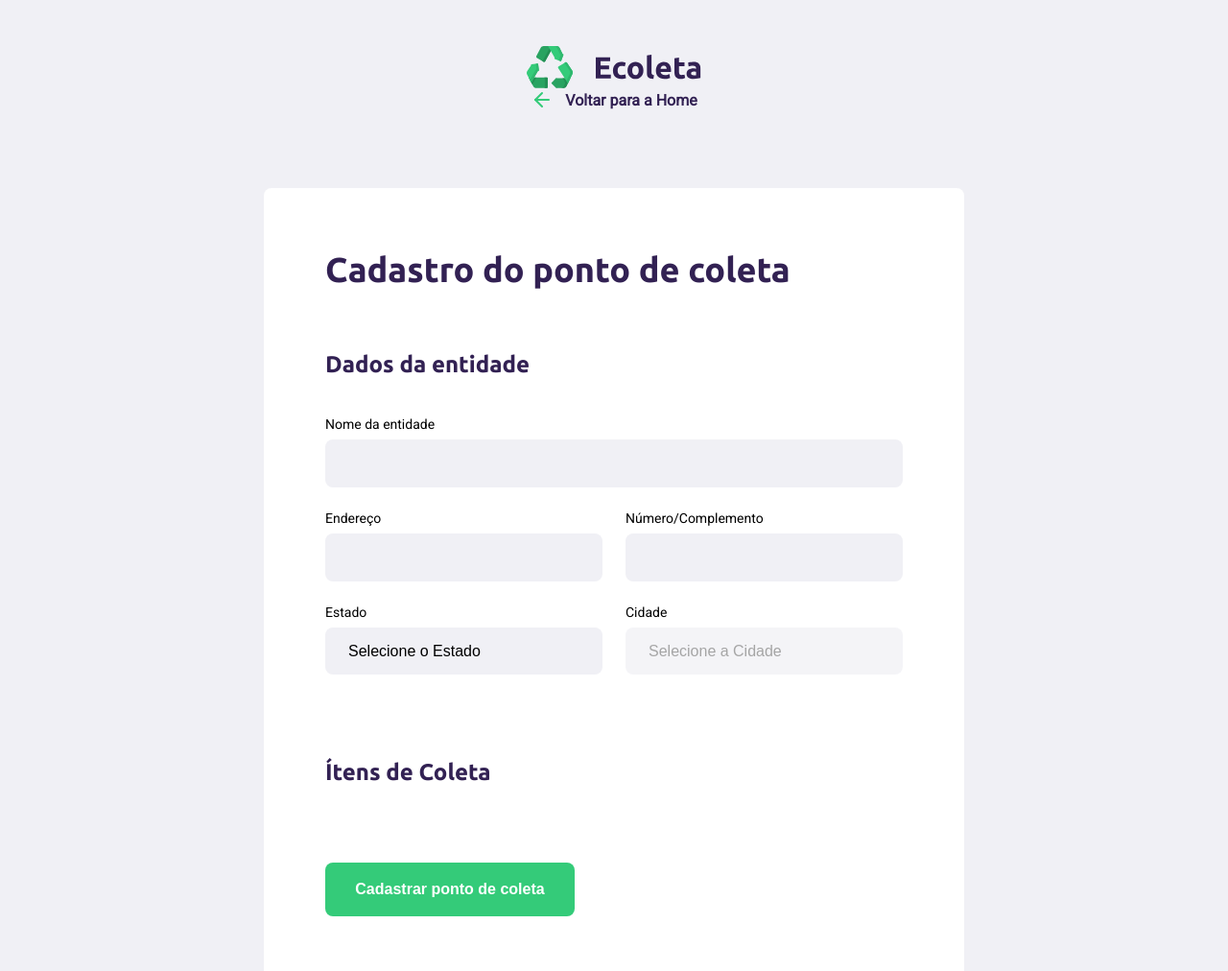
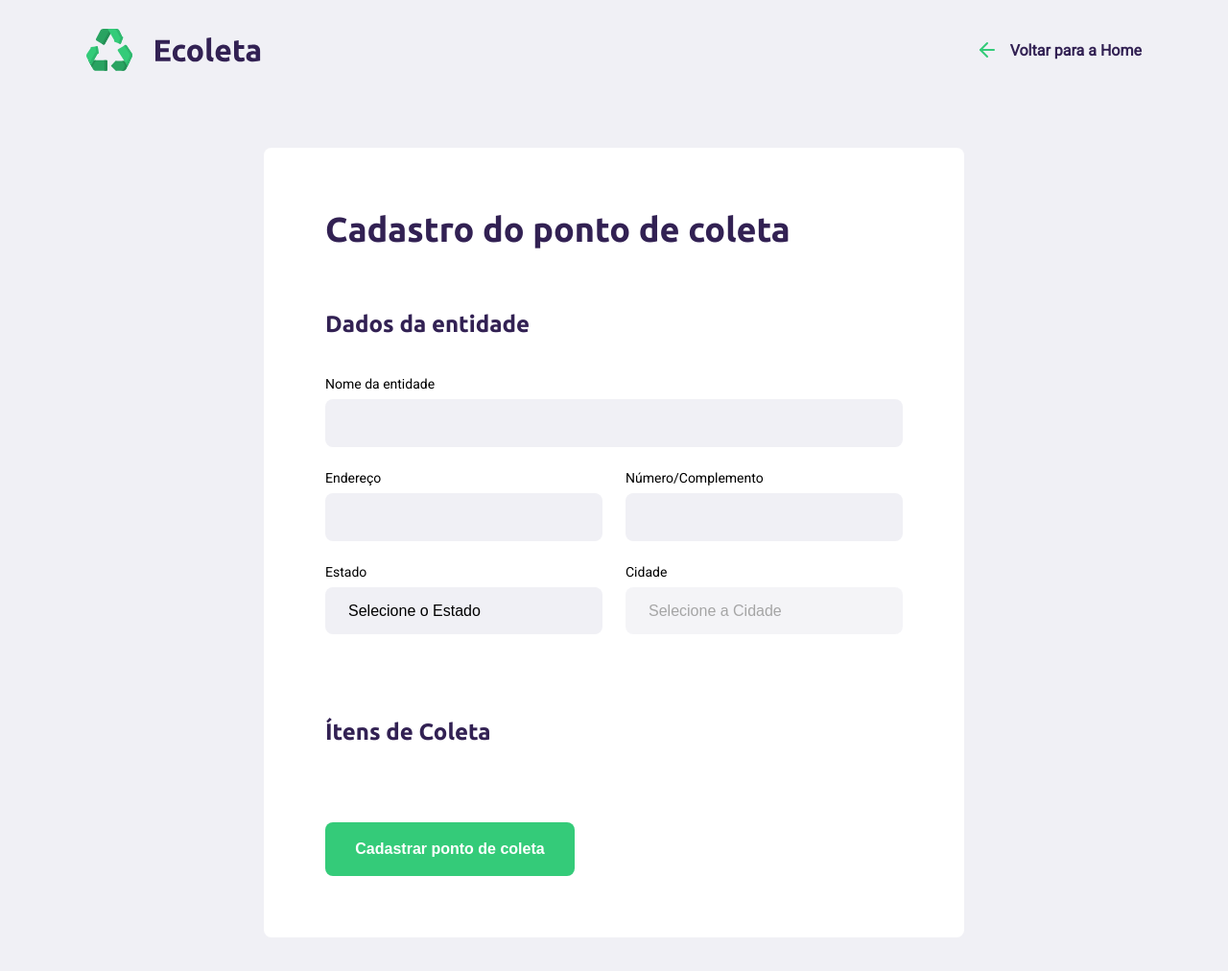
Before and after one commit to aleciobr/nlw_rocketseat, a plain HTML site: page create-point.html in a window 1280 px wide. Shown: the top 1012 px of the page at 96% size. After the commit the page ends 977 px from the top, so only its background shows below. Drawn offline with Linux system fonts and the light colour scheme; no server answers.

Commit message:
ultima_att_aula2

```diff
--- a/css/create-point.css
+++ b/css/create-point.css
@@ -6,11 +6,9 @@
 }
 
 #page-create-point header{
-    margin-top: 48px;
+    margin-top: 30px;
     display: flex;
-    flex-direction: column;
     justify-content: space-between;
-    align-items: center;
 
 }
 
--- a/scripts/create-point.js
+++ b/scripts/create-point.js
@@ -20,7 +20,7 @@ function getCities(event) {
     const ufValue = event.target.value
 
     const indexOfSelectedState = event.target.selectedIndex
-    stateInput.value= event.target.options[indexOfSelectedState].text
+    stateInput.value = event.target.options[indexOfSelectedState].text
 
     const url = `https://servicodados.ibge.gov.br/api/v1/localidades/estados/${ufValue}/municipios`
 
```
